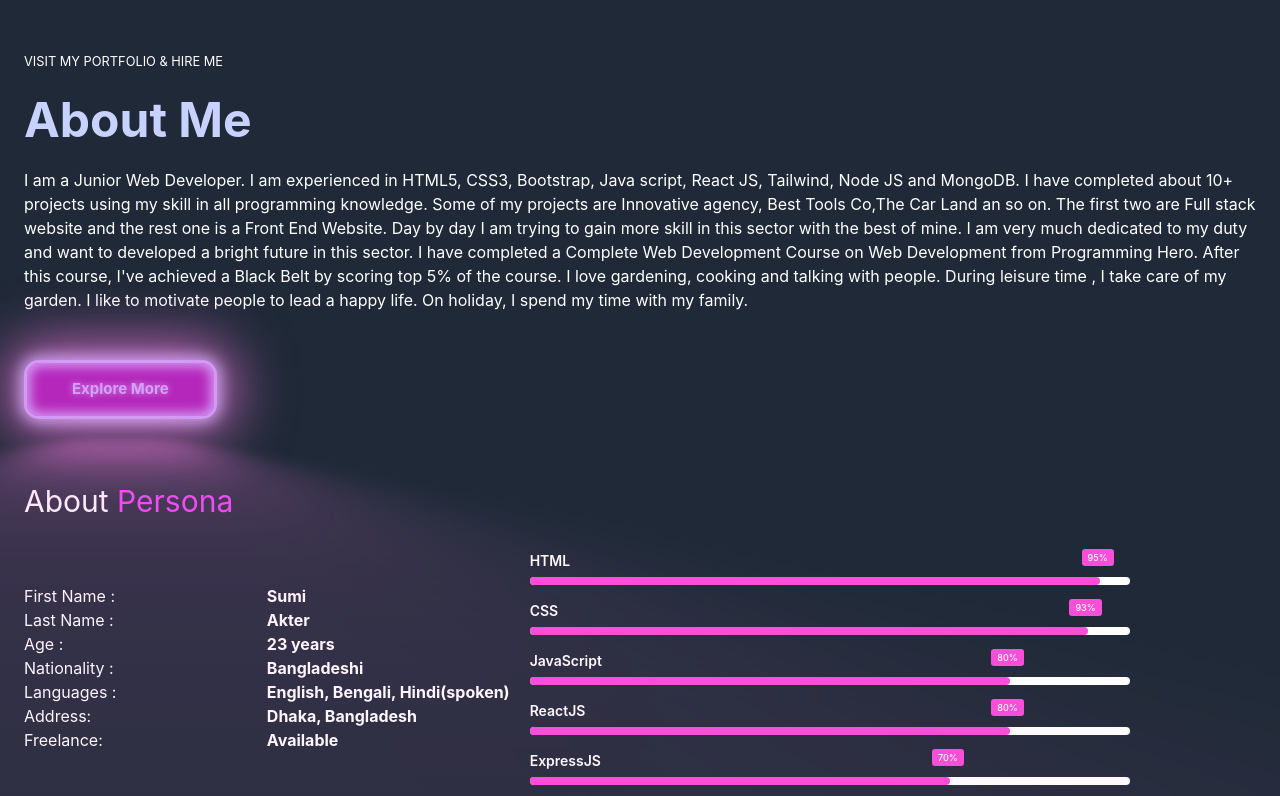
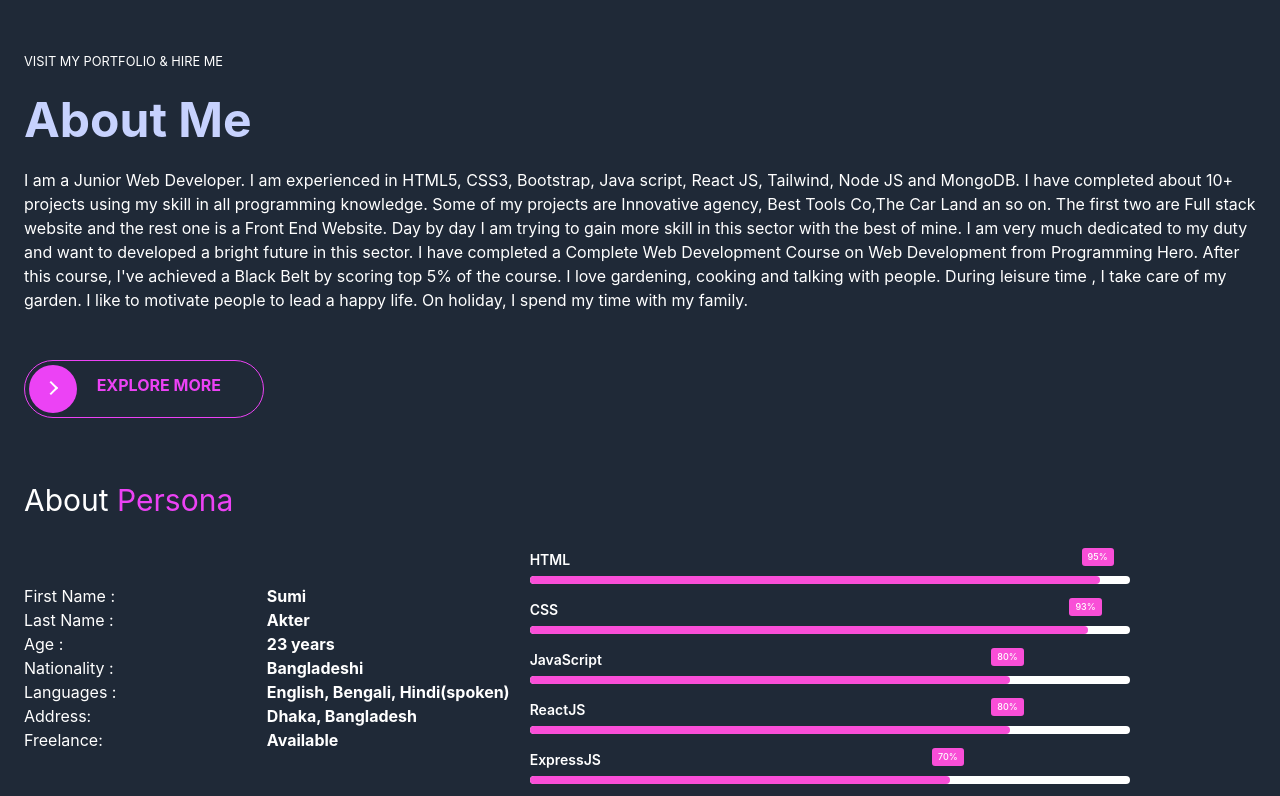
Before and after one commit to SumiAkter2/sumi-akter-personal-portfolio, a React (Create React App) app: page /about in a window 1280 px wide. Shown: the top 796 px of the page. Built offline with nearby package versions, Linux system fonts and the light colour scheme.

Commit message:
change design of primarybutton

```diff
--- a/src/Pages/Button/Button.css
+++ b/src/Pages/Button/Button.css
@@ -1,48 +1,90 @@
 button {
-    --glow-color: rgba(217, 176, 255, 0.841);
-    --glow-spread-color: rgba(255, 123, 233, 0.781);
-    --enhanced-glow-color: rgba(247, 126, 253, 0.777);
-    --btn-color: rgb(181, 39, 186);
-    border: .25em solid var(--glow-color);
-    padding: 1em 3em;
-    color: var(--glow-color);
-    font-size: 15px;
-    font-weight: bold;
-    background-color: var(--btn-color);
-    border-radius: 1em;
+    position: relative;
+    display: inline-block;
+    cursor: pointer;
     outline: none;
-    box-shadow: 0 0 1em .25em var(--glow-color),
-        0 0 4em 1em var(--glow-spread-color),
-        inset 0 0 .75em .25em var(--glow-color);
-    text-shadow: 0 0 .5em var(--glow-color);
-    position: relative;
-    transition: all 0.3s;
+    border: 0;
+    vertical-align: middle;
+    text-decoration: none;
+    background: transparent;
+    border: 1px solid #ec42f5;
+    border-radius: 30px;
+    padding: 0;
+    font-size: inherit;
+    font-family: inherit;
 }
 
-button::after {
-    pointer-events: none;
-    content: "";
-    position: absolute;
-    top: 120%;
-    left: 0;
-    height: 100%;
-    width: 100%;
-    background-color: var(--glow-spread-color);
-    filter: blur(2em);
-    opacity: .7;
-    transform: perspective(1.5em) rotateX(35deg) scale(1, .6);
+button.learn-more {
+    width: 15rem;
+    padding: 4px;
+    height: auto;
 }
 
-button:hover {
-    color: var(--btn-color);
-    background-color: var(--glow-color);
-    box-shadow: 0 0 1em .25em var(--glow-color),
-        0 0 4em 2em var(--glow-spread-color),
-        inset 0 0 .75em .25em var(--glow-color);
+button.learn-more .circle {
+    transition: all 0.45s cubic-bezier(0.65, 0, 0.076, 1);
+    position: relative;
+    display: block;
+    margin: 0;
+    width: 3rem;
+    height: 3rem;
+    background: #ec42f5;
+    border-radius: 1.625rem;
 }
 
-button:active {
-    box-shadow: 0 0 0.6em .25em var(--glow-color),
-        0 0 2.5em 2em var(--glow-spread-color),
-        inset 0 0 .5em .25em var(--glow-color);
+button.learn-more .circle .icon {
+    transition: all 0.45s cubic-bezier(0.65, 0, 0.076, 1);
+    position: absolute;
+    top: 0;
+    bottom: 0;
+    margin: auto;
+    background: #fff;
 }
+
+button.learn-more .circle .icon.arrow {
+    transition: all 0.45s cubic-bezier(0.65, 0, 0.076, 1);
+    left: 0.625rem;
+    width: 1.125rem;
+    height: 0.125rem;
+    background: none;
+}
+
+button.learn-more .circle .icon.arrow::before {
+    position: absolute;
+    content: "";
+    top: -0.29rem;
+    right: 0.0625rem;
+    width: 0.625rem;
+    height: 0.625rem;
+    border-top: 0.125rem solid #fff;
+    border-right: 0.125rem solid #fff;
+    transform: rotate(45deg);
+}
+
+button.learn-more .button-text {
+    transition: all 0.45s cubic-bezier(0.65, 0, 0.076, 1);
+    position: absolute;
+    top: 0;
+    left: 0;
+    right: 0;
+    bottom: 0;
+    padding: 0.75rem 0;
+    margin: 0 0 0 1.85rem;
+    color: #ec42f5;
+    font-weight: 700;
+    line-height: 1.6;
+    text-align: center;
+    text-transform: uppercase;
+}
+
+button:hover .circle {
+    width: 100%;
+}
+
+button:hover .circle .icon.arrow {
+    background: #fff;
+    transform: translate(1rem, 0);
+}
+
+button:hover .button-text {
+    color: #fff;
+}
--- a/src/Pages/Button/PrimaryButton.js
+++ b/src/Pages/Button/PrimaryButton.js
@@ -1,9 +1,14 @@
 import React from "react";
 import "./Button.css";
-const PrimaryButton = ({children}) => {
+const PrimaryButton = ({ children }) => {
   return (
     <div>
-      <button> {children}</button>
+      <button class="learn-more">
+        <span class="circle" aria-hidden="true">
+          <span class="icon arrow"></span>
+        </span>
+        <span class="button-text ">{children}</span>
+      </button>
     </div>
   );
 };
--- a/src/Pages/Home/Banner.js
+++ b/src/Pages/Home/Banner.js
@@ -17,7 +17,7 @@ const Banner = () => {
     <div className="banner-container  max-w-screen text-start lg:p-12 p-6 mx-auto">
       <div>
         <div className="bg-black p-6 rounded-lg">
-          <div >
+          <div>
             <div className="flex justify-between items-center px-6 ">
               <div className="flex justify-center items-center gap-x-6 ">
                 <a
@@ -69,7 +69,10 @@ const Banner = () => {
                   </li>
                 </ul>
               </div>
-              <p className="font-bold text-sm lg:block hidden"> sumiakter6335@gmail.com</p>
+              <p className="font-bold text-sm lg:block hidden">
+                {" "}
+                sumiakter6335@gmail.com
+              </p>
             </div>
           </div>
           {/* <div className=" ">
@@ -131,9 +134,9 @@ const Banner = () => {
                 // href={pdf}
                 href="/"
                 download
-                className="flex justify-center items-center"
+                className="ml-2 mt-2"
               >
-                <ImDownload3 className="mr-4 mt-2" /> Download Resume
+                Download Resume
               </a>
             </PrimaryButton>
           </div>
--- a/src/Pages/Home/Contact/Contact.js
+++ b/src/Pages/Home/Contact/Contact.js
@@ -1,11 +1,108 @@
-import React from "react";
+import React, { useRef } from "react";
+import { IoMdMail } from "react-icons/io";
+import { ImLocation } from "react-icons/im";
+import { IoMdSend } from "react-icons/io";
+import { BsFillTelephoneForwardFill } from "react-icons/bs";
+import PrimaryButton from "../../Button/PrimaryButton";
+const Contact = () => {
+  const form = useRef();
 
-const Contact = () => {
+  const sendEmail = (e) => {
+    e.preventDefault();
+    // emailjs
+    //   .sendForm(
+    //     "service_0i5kzgk",
+    //     "template_hdatjgj",
+    //     form.current,
+    //     "zaDkgqaW77bTY4aEn"
+    //   )
+    //   .then(
+    //     (result) => {
+    //       console.log(result.text);
+    //       toast("Successfully send email !");
+    //     },
+    //     (error) => {
+    //       console.log(error.text);
+    //     }
+    //   );
+  };
   return (
     <div>
       <h1 className="lg:text-5xl text-3xl font-bold text-center lg:my-12 my-6">
         Get In Touch
       </h1>
+      <div className="lg:flex items-start">
+        <div className=" lg:w-2/5 p-6">
+          <h1 className="text-3xl font-bold mb-4">DON'T BE SHY !</h1>
+          <p className="">
+            Feel free to get in touch with me. I am always open to discussing
+            new projects, creative ideas or opportunities to be part of your
+            visions.
+          </p>
+
+          <div className="flex justify-start items-center">
+            <IoMdMail size="40px" fill="pink" />
+            <div className="p-2">
+              <p>MAIL ME</p>
+              <p>sumiakter6335@gmail.com</p>
+            </div>
+          </div>
+          <div className="flex justify-start items-center">
+            <BsFillTelephoneForwardFill size="40px" fill="pink" />
+            <div className="p-2">
+              <p>CALL ME</p>
+              <p>+8801718723057</p>
+            </div>
+          </div>
+          <div className="flex justify-start items-center">
+            <ImLocation size="40px" fill="pink" />
+            <div className="p-2">
+              <p>LOCATION </p>
+              <p>Dhaka, Bangladesh</p>
+            </div>
+          </div>
+        </div>
+
+        <div className=" lg:w-3/5 p-6">
+          <form ref={form} onSubmit={sendEmail} className="mt-12">
+            <div className=" mx-auto flex">
+              <input
+                type="text"
+                required
+                name="user_name"
+                className="text-sm  input bg-black w-full mt-6"
+                placeholder="Name"
+              />
+
+              <input
+                className="input bg-black mt-6 ml-2 w-full"
+                name="user_email"
+                placeholder="Email"
+                required="required"
+                type="email"
+              />
+            </div>
+
+            <div className=" mx-auto">
+              <textarea
+                name="message"
+                className="message mt-6 textarea bg-black w-full"
+                placeholder="Message"
+                required="required"
+              />
+            </div>
+
+            <div className="mt-12">
+              <PrimaryButton
+                type="submit"
+                className="mt-12 flex justify-center items-center"
+              >
+                <p className=" flex justify-center items-center">Send</p>
+              </PrimaryButton>
+            </div>
+          </form>
+        </div>
+      </div>
     </div>
   );
 };
```
